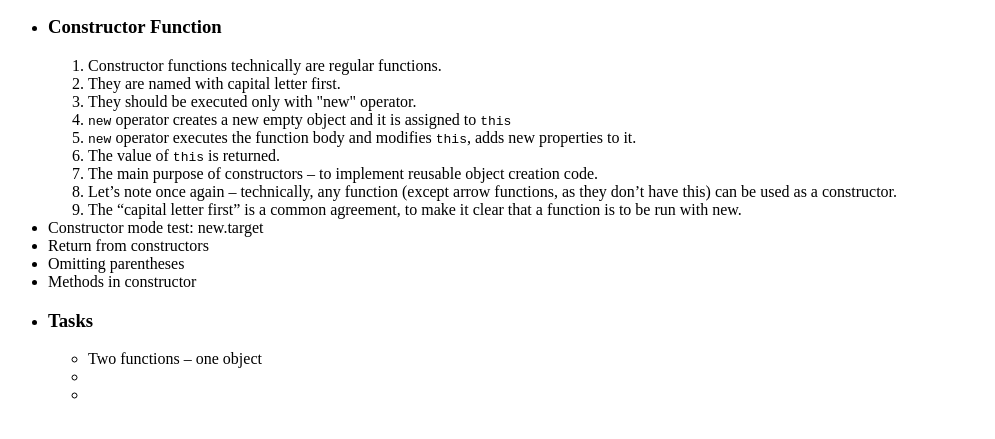
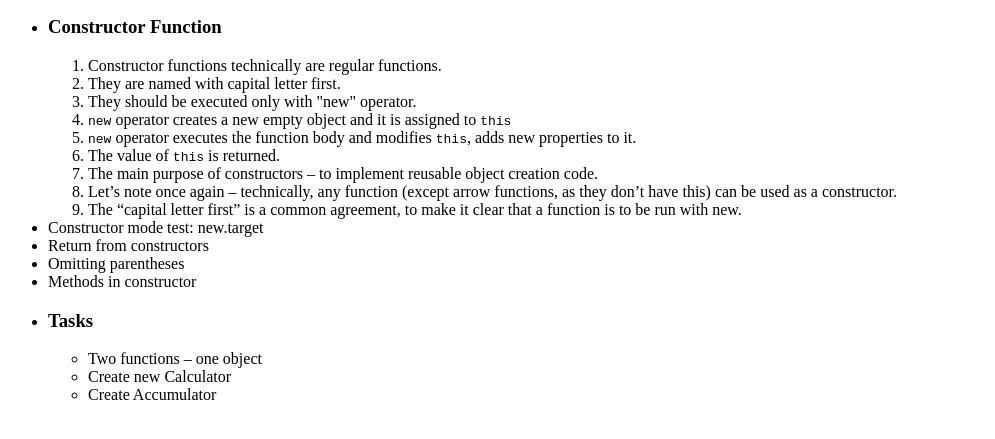
Before and after one commit to yugmani/constructor-new-js-info, a website: page index.html in a window 1280 px wide. Shown: the part 105-544 px from the top of the page, without its empty margins (0-995 px from the left). Drawn offline with Linux system fonts and the light colour scheme.

Commit message:
html add some items

```diff
--- a/index.html
+++ b/index.html
@@ -44,8 +44,8 @@
       <h3>Tasks</h3>
       <ul>
         <li>Two functions – one object</li>
-        <li></li>
-        <li></li>
+        <li>Create new Calculator</li>
+        <li>Create Accumulator</li>
       </ul>
     </li>
   </ul>
```
